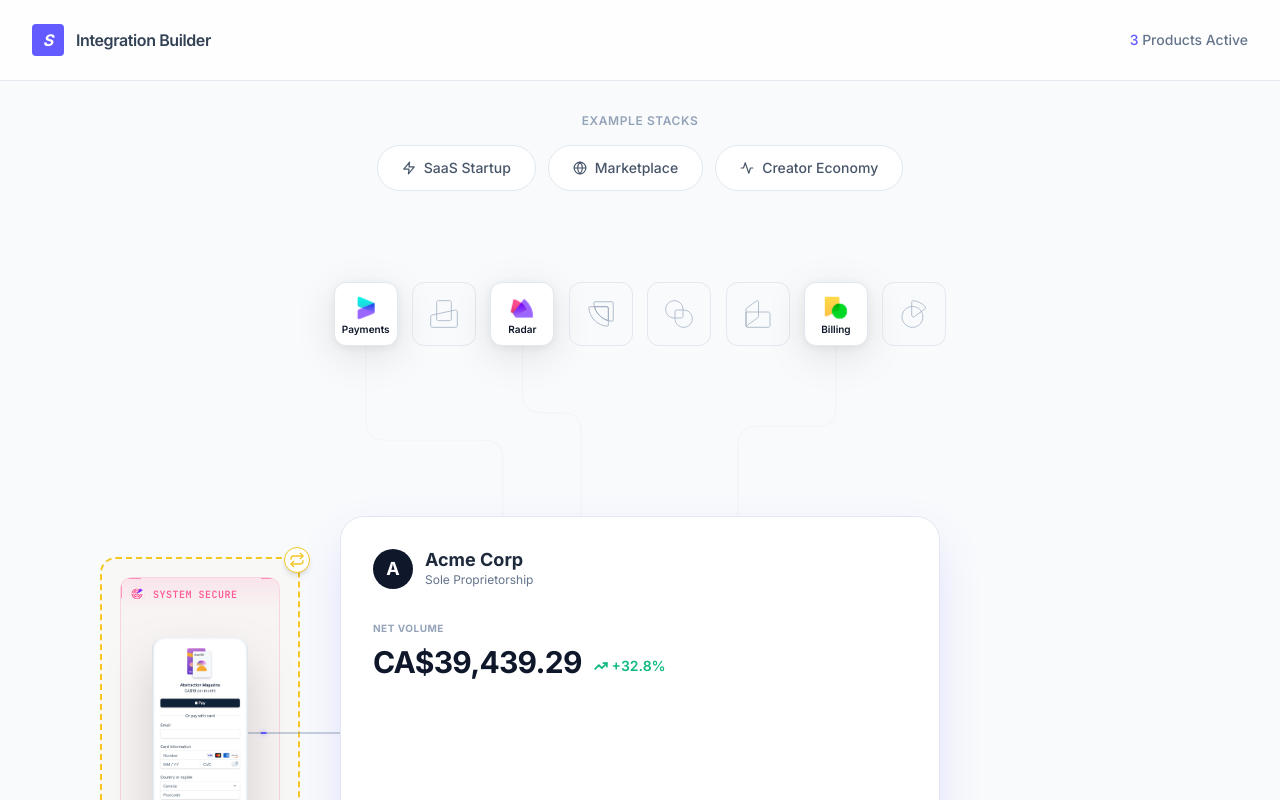
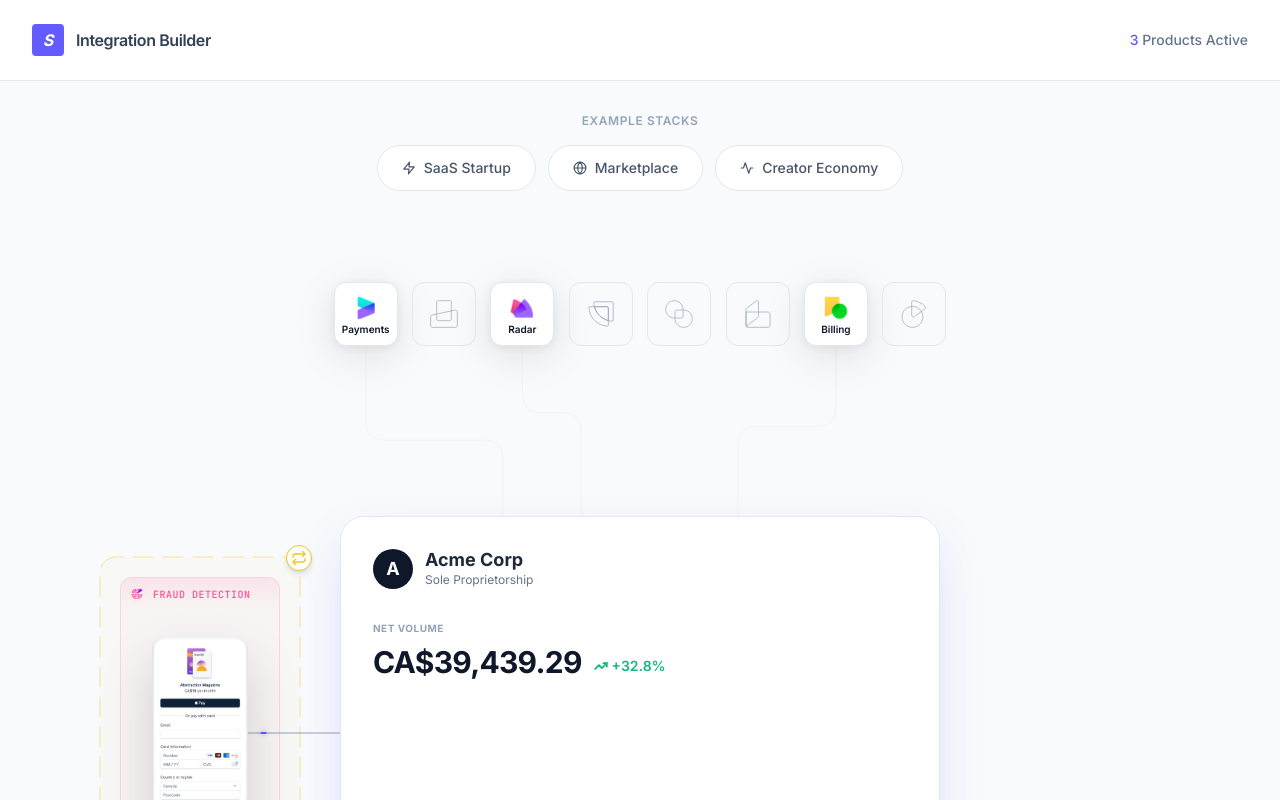
Before and after one commit to ThomasYuen-Design/StripeDemo, a React (Vite) app: page / in a window 1280 px wide. Both pictures are taken after a click on the button "SaaS Startup". Shown: the top 800 px of the page. Built offline with nearby package versions, Linux system fonts and the light colour scheme.

Commit message:
Refine Billing and Radar simulation visuals: add animated dashed border to Billing and remove tech corners from Radar

```diff
--- a/src/components/DeviceSimulationLayer.tsx
+++ b/src/components/DeviceSimulationLayer.tsx
@@ -314,16 +314,32 @@
              animate={{ opacity: 1, scale: 1 }}
              exit={{ opacity: 0, scale: 0.95 }}
              transition={{ duration: 0.4 }}
-             className="absolute rounded-2xl z-0"
+             className="absolute z-0"
              style={{
                left: wrapperLeft,
                top: wrapperTop,
                width: wrapperWidth,
                height: wrapperHeight,
-               border: '2px dashed #F3C623',
-               backgroundColor: 'rgba(243, 198, 35, 0.02)', // Very faint fill
              }}
            >
+              <svg className="absolute inset-0 w-full h-full overflow-visible">
+                 <motion.rect
+                    width="100%"
+                    height="100%"
+                    rx="16"
+                    fill="rgba(243, 198, 35, 0.02)"
+                    stroke="#f3c62379"
+                    strokeWidth="1"
+                    strokeLinecap="round"
+                    strokeDasharray="20 10"
+                    animate={{ strokeDashoffset: [0, -30] }}
+                    transition={{
+                       duration: 0.5,
+                       ease: "linear",
+                       repeat: Infinity
+                    }}
+                 />
+              </svg>
               {/* Loop Indicator Icon */}
               <div className="absolute -top-3 -right-3 bg-white p-1 rounded-full shadow-md border border-[#F3C623]">
                  <Repeat className="w-4 h-4 text-[#F3C623]" />
@@ -378,13 +394,6 @@
                border: '1px solid rgba(255, 89, 150, 0.2)'
              }}
            >
-              {/* Tech Corners (SVG) */}
-              <svg className="absolute inset-0 w-full h-full pointer-events-none">
-                 <path d="M 0 20 V 0 H 20" fill="none" stroke="#FF5996" strokeWidth="2" strokeOpacity="0.6" />
-                 <path d={`M ${frameWidth-20} 0 H ${frameWidth} V 20`} fill="none" stroke="#FF5996" strokeWidth="2" strokeOpacity="0.6" />
-                 <path d={`M ${frameWidth} ${frameHeight-20} V ${frameHeight} H ${frameWidth-20}`} fill="none" stroke="#FF5996" strokeWidth="2" strokeOpacity="0.6" />
-                 <path d={`M 20 ${frameHeight} H 0 V ${frameHeight-20}`} fill="none" stroke="#FF5996" strokeWidth="2" strokeOpacity="0.6" />
-              </svg>
 
               {/* Header */}
               <div className="flex items-center gap-2 p-2 absolute top-0 left-0 w-full bg-gradient-to-b from-[#FF5996]/10 to-transparent">
@@ -394,7 +403,7 @@
                     className="w-4 h-4 relative z-10"
                  />
                  <span className="text-[#FF5996] font-mono text-[10px] tracking-wider uppercase font-bold relative z-10">
-                   System Secure
+                   Fraud Detection
                  </span>
               </div>
            </motion.div>
```
